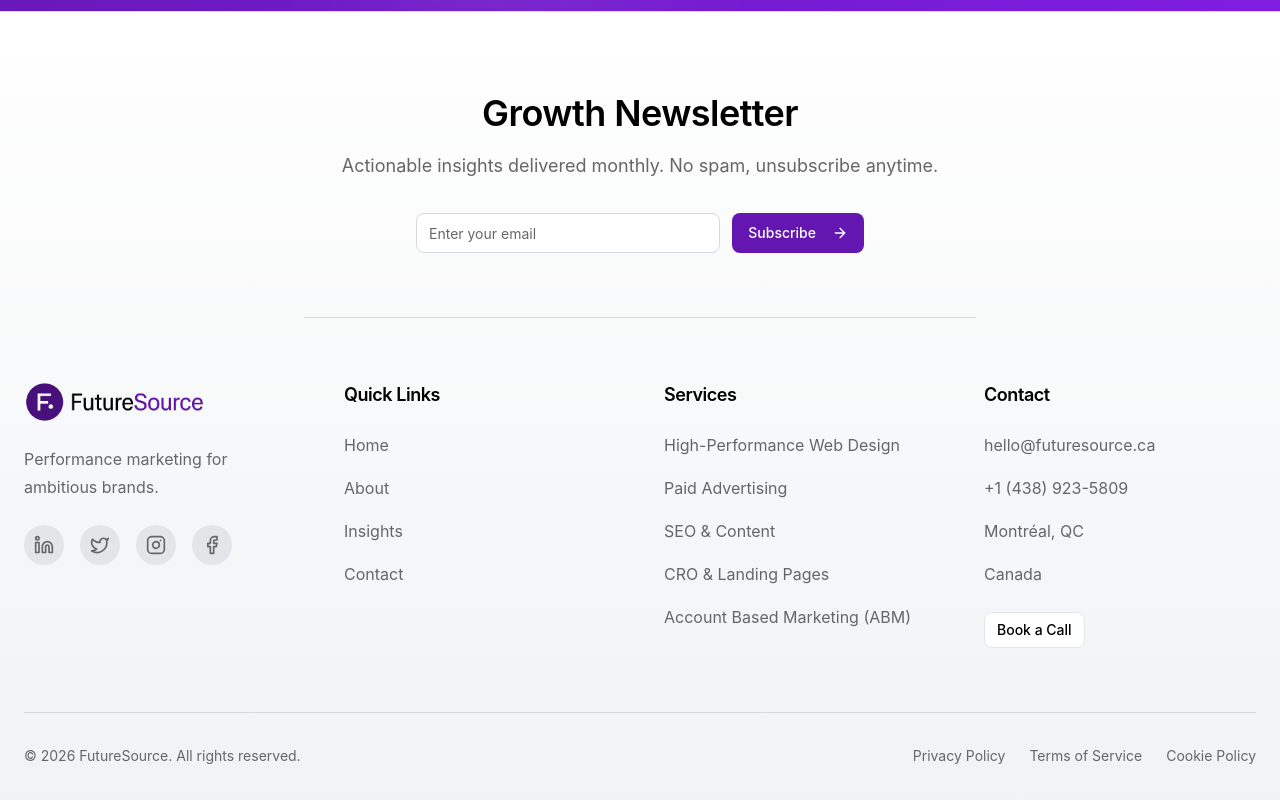
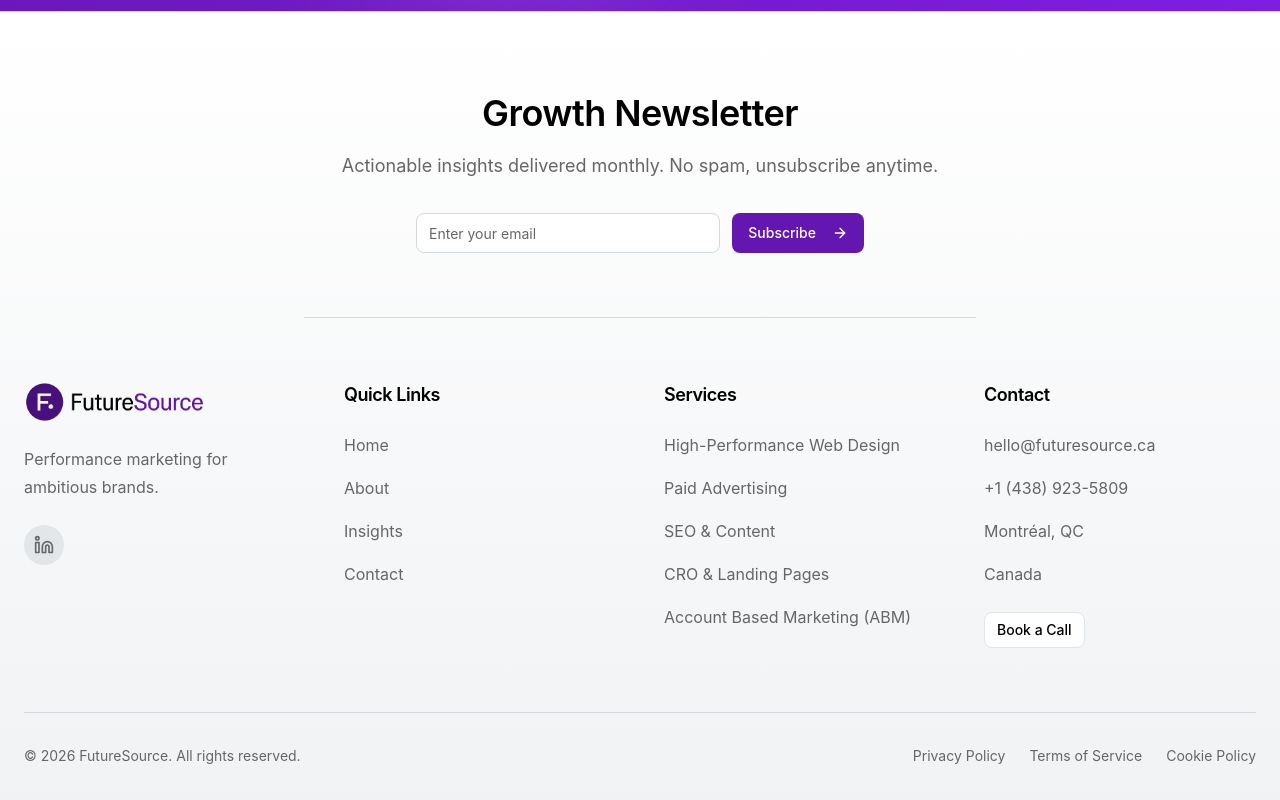
Before and after one commit to aravsahni7/FutureSource, a React (Vite) app: page / in a window 1280 px wide. Shown: the part 3444-4244 px from the top of the page. Built offline with nearby package versions, Linux system fonts and the light colour scheme.

Commit message:
links removed

```diff
--- a/src/components/Footer.tsx
+++ b/src/components/Footer.tsx
@@ -119,33 +119,6 @@ export function Footer() {
               >
                 <Linkedin className="h-5 w-5" />
               </a>
-              <a
-                href="https://x.com/futureSourceca"
-                target="_blank"
-                rel="noopener noreferrer"
-                className="w-10 h-10 rounded-full bg-secondary flex items-center justify-center text-muted-foreground hover:text-foreground hover:bg-primary/10 transition-all duration-300"
-                aria-label="X (Twitter)"
-              >
-                <Twitter className="h-5 w-5" />
-              </a>
-              <a
-                href="https://www.instagram.com/futuresourceca/"
-                target="_blank"
-                rel="noopener noreferrer"
-                className="w-10 h-10 rounded-full bg-secondary flex items-center justify-center text-muted-foreground hover:text-foreground hover:bg-primary/10 transition-all duration-300"
-                aria-label="Instagram"
-              >
-                <Instagram className="h-5 w-5" />
-              </a>
-              <a
-                href="https://www.facebook.com/profile.php?id=61579487188608"
-                target="_blank"
-                rel="noopener noreferrer"
-                className="w-10 h-10 rounded-full bg-secondary flex items-center justify-center text-muted-foreground hover:text-foreground hover:bg-primary/10 transition-all duration-300"
-                aria-label="Facebook"
-              >
-                <Facebook className="h-5 w-5" />
-              </a>
             </div>
           </div>
 
```
